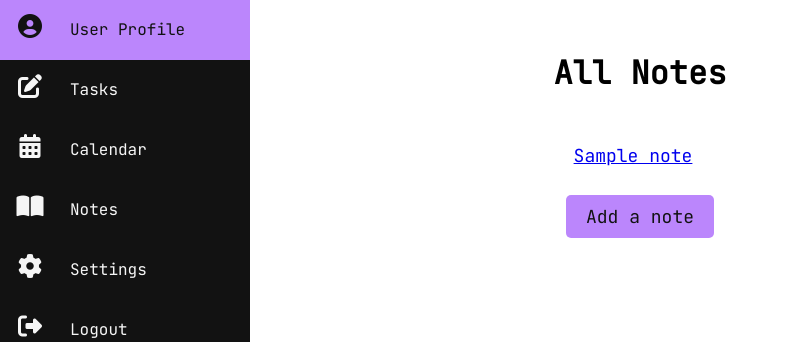
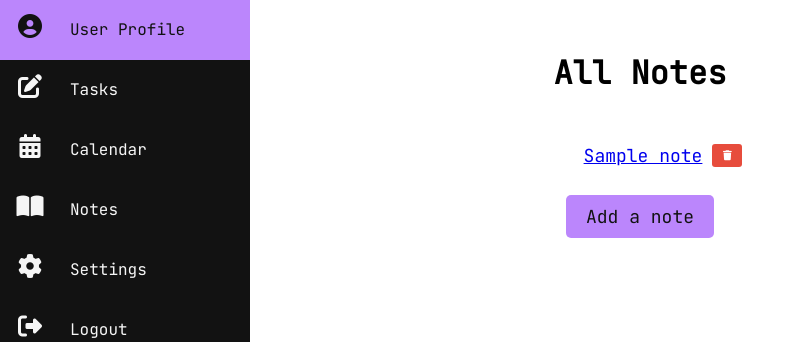
Before and after one commit to girlwhodrawsandstuff/day-planner, a Flask app: page /notes in a window 1280 px wide. Shown: the top 342 px of the page, without its empty margins (0-805 px from the left). Run offline with Flask 2, Linux system fonts and the light colour scheme; the visitor is signed in with stand-in values (Sample User, id 1); tables that the repository leaves empty hold one stand-in row (values such as "Sample post"); some libraries are stand-ins or nearby versions.

Commit message:
feat: add delete button for notes

```diff
--- a/static/css/style.css
+++ b/static/css/style.css
@@ -579,3 +579,22 @@ body {
 .container #custom-btn:hover {
   background-color: #c291ff;
 }
+
+.list-items a {
+  list-style: none;
+  padding: 5px 10px;
+}
+
+.list-items .delete-note {
+  position: absolute;
+  font-size: 10px;
+  background-color: #e74c3c;
+  width: 30px;
+  text-align: center;
+  border-radius: 3px;
+  cursor: pointer;
+}
+
+.fa-trash {
+  color: white;
+}
--- a/templates/notes.html
+++ b/templates/notes.html
@@ -40,7 +40,8 @@
           <li>
           {% for notes in users_notes %}
             <ul class="list-items">
-              <a href="/notepage/{{ notes.id }}">{{ notes.title }}</a>
+              <a class="notes-title" href="/notepage/{{ notes.id }}">{{ notes.title }}</a>
+              <a class="delete-note" href="/delete-task/{{ notes.id }}"><i class="fas fa-trash"></i></a>
             </ul>
           {% endfor %}
         </div>
```
